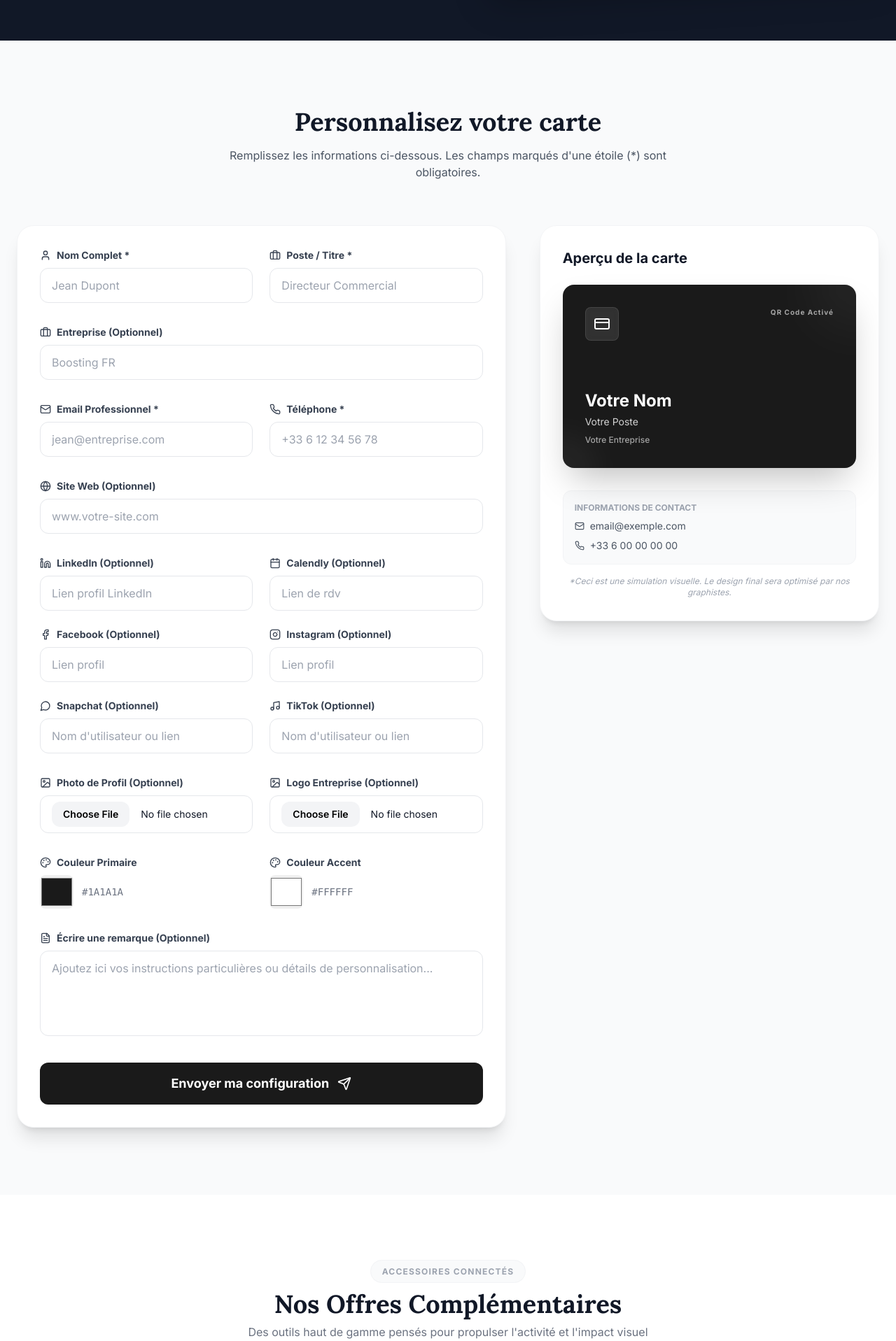
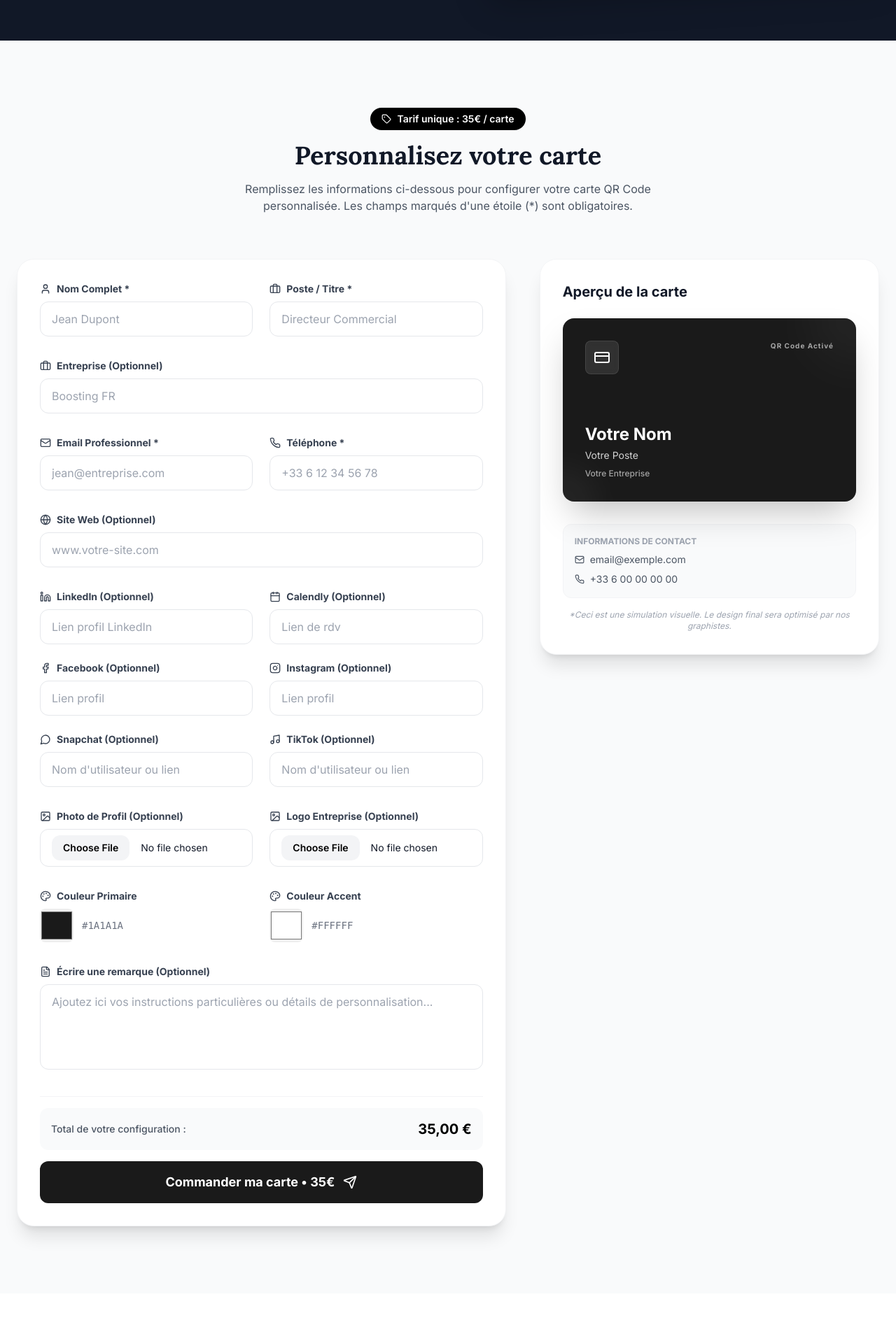
Before and after one commit to AmineJanedi/BoostingFR_Client, a React (Vite) app: page / in a window 1280 px wide. Shown: the part 1354-3271 px from the top of the page at 70% size. Built offline with nearby package versions, Linux system fonts and the light colour scheme; what @radix-ui/themes would draw is missing.

Commit message:
prix carte

```diff
--- a/src/components/CardForm.tsx
+++ b/src/components/CardForm.tsx
@@ -3,7 +3,7 @@ import { useForm } from 'react-hook-form';
 import { zodResolver } from '@hookform/resolvers/zod';
 import * as z from 'zod';
 import { motion } from 'framer-motion';
-import { User, Briefcase, Mail, Phone, Globe, Facebook, Instagram, Linkedin, Calendar, Image as ImageIcon, Palette, Send, CheckCircle, CreditCard, FileText, MessageCircle, Music } from 'lucide-react';
+import { User, Briefcase, Mail, Phone, Globe, Facebook, Instagram, Linkedin, Calendar, Image as ImageIcon, Palette, Send, CheckCircle, CreditCard, FileText, MessageCircle, Music, Tag } from 'lucide-react';
 import { toast } from 'react-toastify';
 import { supabase } from '../supabaseClient';
 
@@ -163,9 +163,12 @@ const CardForm = () => {
     <section id="create" className="py-24 bg-gray-50">
       <div className="max-w-7xl mx-auto px-6">
         <div className="text-center mb-16">
+          <div className="inline-flex items-center gap-2 bg-black text-white px-4 py-1.5 rounded-full text-sm font-semibold mb-4 shadow-sm">
+            <Tag size={14} /> Tarif unique : 35€ / carte
+          </div>
           <h2 className="text-4xl font-serif font-bold mb-4">Personnalisez votre carte</h2>
           <p className="text-gray-600 max-w-2xl mx-auto">
-            Remplissez les informations ci-dessous. Les champs marqués d'une étoile (*) sont obligatoires.
+            Remplissez les informations ci-dessous pour configurer votre carte QR Code personnalisée. Les champs marqués d'une étoile (*) sont obligatoires.
           </p>
         </div>
 
@@ -384,8 +387,13 @@ const CardForm = () => {
                 />
               </div>
 
-              {/* Bouton Soumission */}
-              <div className="space-y-2">
+              {/* Bouton Soumission avec Rappel Prix */}
+              <div className="space-y-2 pt-4 border-t border-gray-100">
+                <div className="flex justify-between items-center text-sm mb-4 bg-gray-50 p-4 rounded-xl">
+                  <span className="text-gray-600 font-medium">Total de votre configuration :</span>
+                  <span className="text-xl font-bold text-black">35,00 €</span>
+                </div>
+
                 <button
                   type="submit"
                   disabled={isSubmitting}
@@ -397,7 +405,7 @@ const CardForm = () => {
                       <span className="animate-pulse">Veuillez attendre le chargement...</span>
                     </>
                   ) : (
-                    <>Envoyer ma configuration <Send size={20} /></>
+                    <>Commander ma carte • 35€ <Send size={20} /></>
                   )}
                 </button>
 
```
